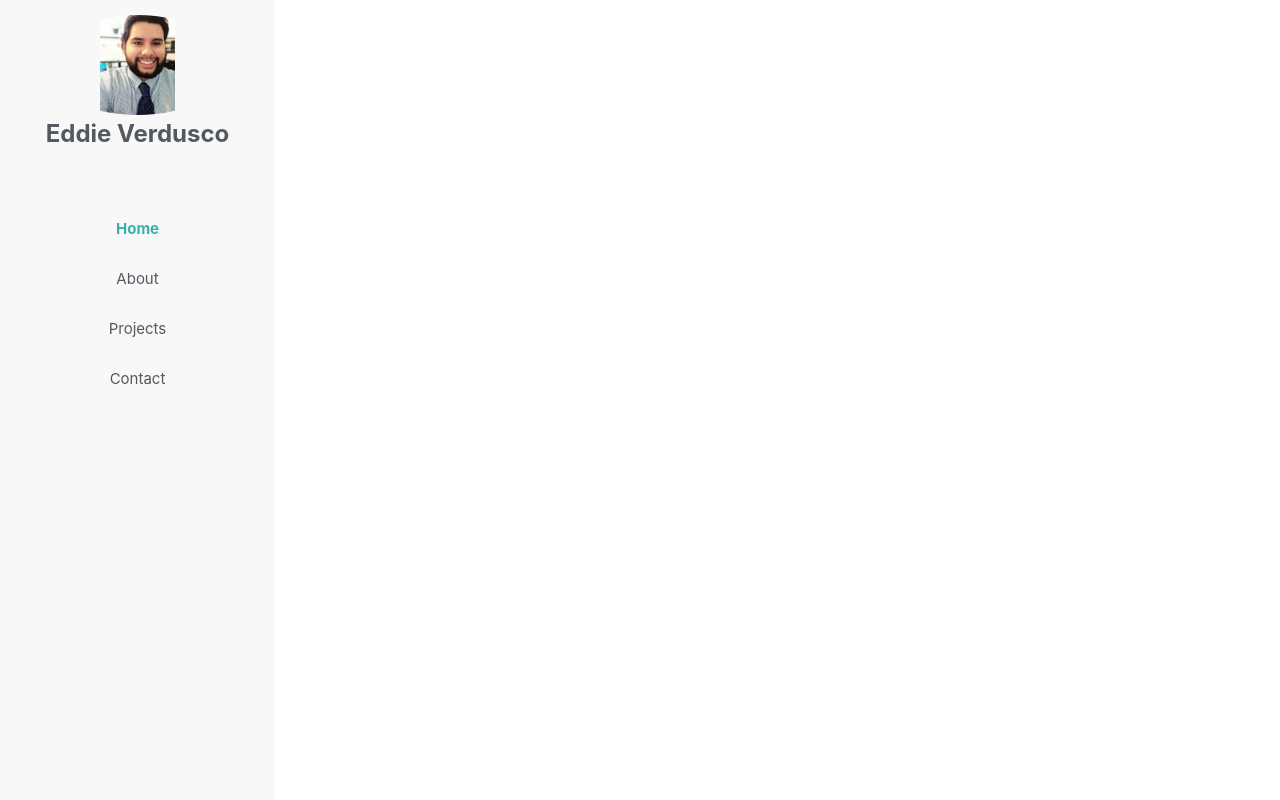
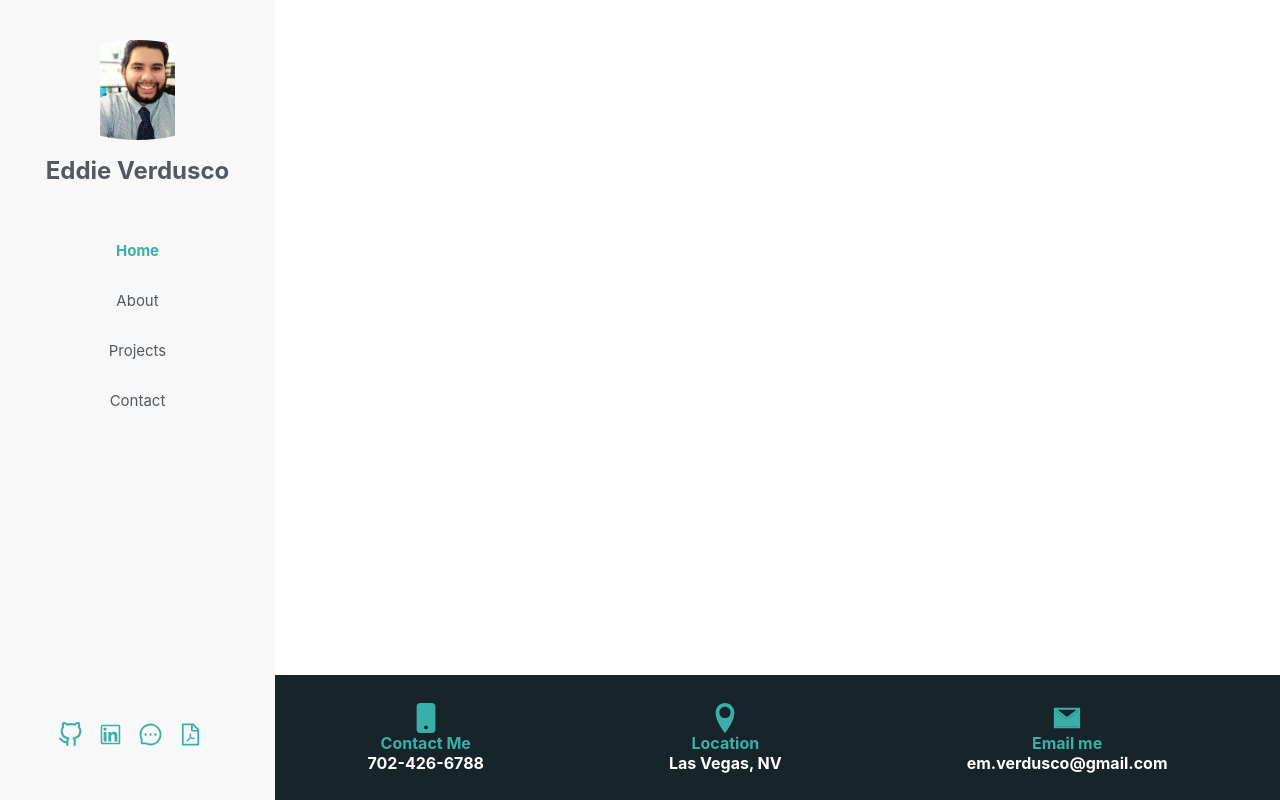
Before and after one commit to verduscos/portfolio-v2, a React (Create React App) app in the folder portfolio/: page / in a window 1280 px wide. Built offline with nearby package versions, Linux system fonts and the light colour scheme.

Commit message:
updating nav

```diff
--- a/portfolio/src/components/Main/index.js
+++ b/portfolio/src/components/Main/index.js
@@ -32,7 +32,7 @@ function Main() {
     <div id="main">
       <Nav />
       {/* {content} */}
-      {/* <Footer /> */}
+      <Footer />
     </div>
   )
 }
--- a/portfolio/src/components/Nav/Nav.css
+++ b/portfolio/src/components/Nav/Nav.css
@@ -80,6 +80,9 @@
 
   #self-container {
     display: block;
+    margin: 40px 0 !important;
+    /* margin-bottom: 40px; */
+    height: fit-content;
   }
 
   #nav-author {
@@ -87,6 +90,6 @@
     font-size: 24px;
     font-weight: bold;
     margin: 0;
-    margin-bottom: 40px;
+    margin-top: 12px;
   }
 }
```
